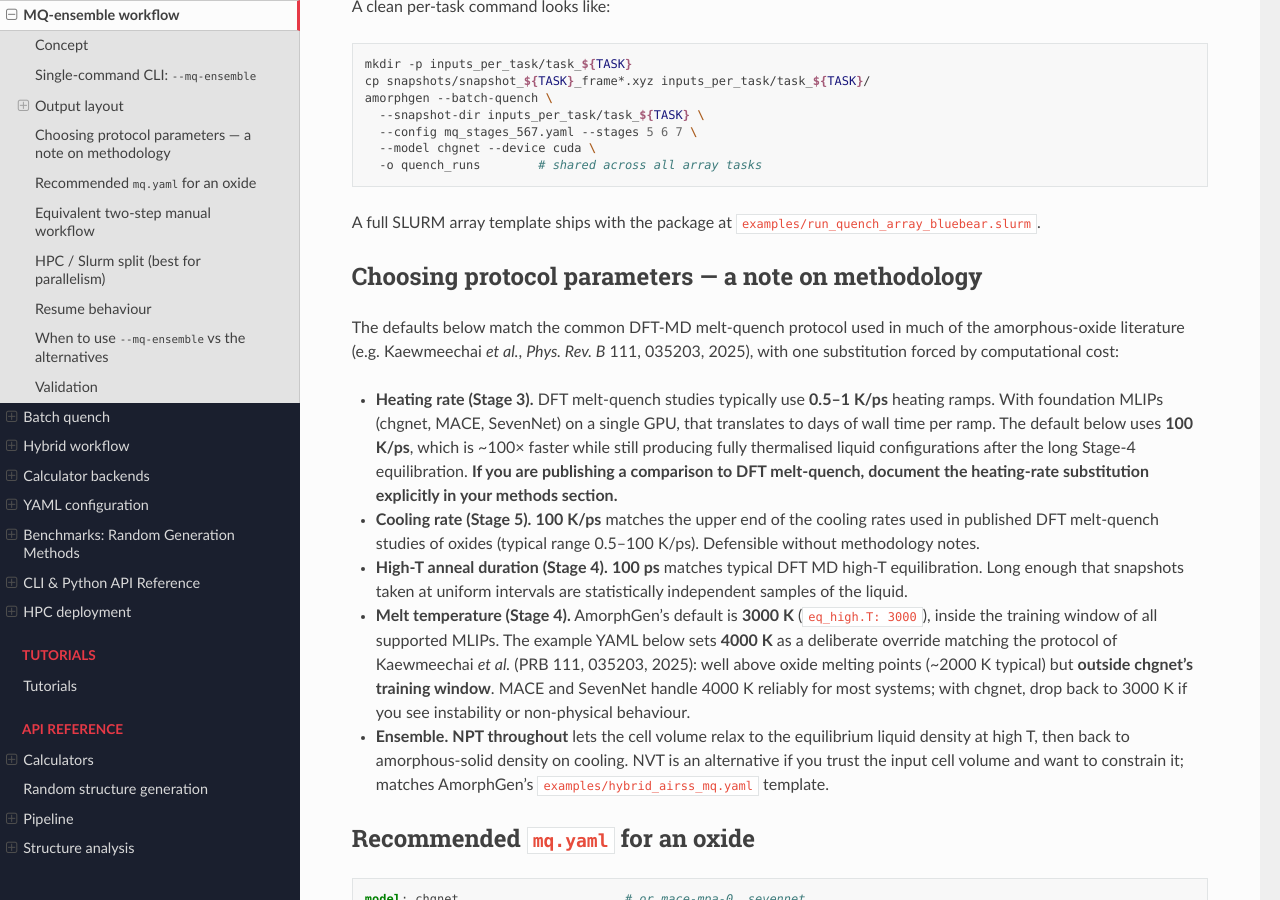
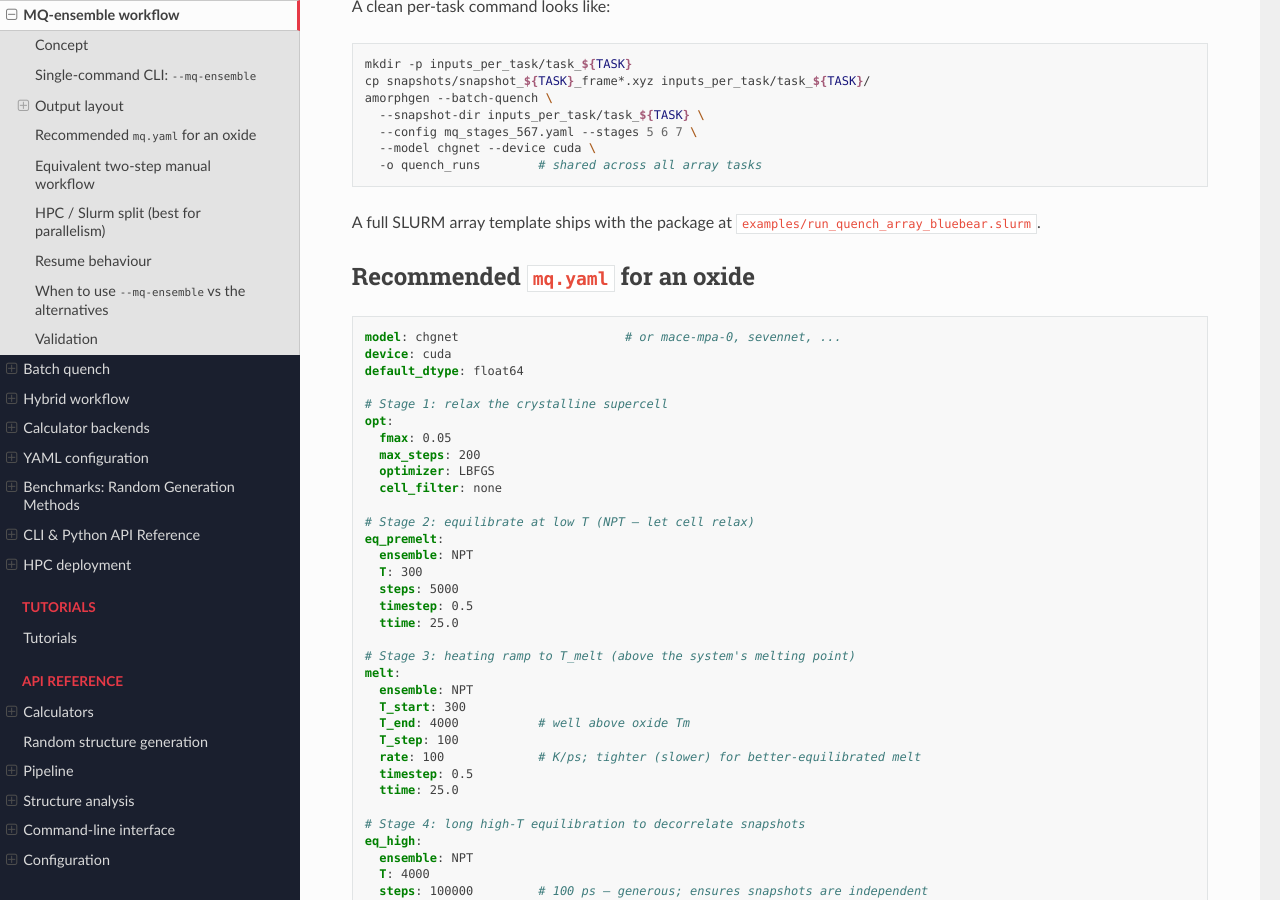
Before and after one commit to SMTG-Bham/AmorphGen, a Sphinx documentation site: the page built from docs/guides/mq-ensemble.md, in a window 1280 px wide and 900 px high, scrolled down 1645 px. Built offline with Sphinx 7.4.7 and the Read the Docs theme 3.1.0, drawn with Linux system fonts in a browser that asks for light colours.

Commit message:
Update mq-ensemble.md

```diff
--- a/docs/guides/mq-ensemble.md
+++ b/docs/guides/mq-ensemble.md
@@ -83,15 +83,6 @@ amorphgen --batch-quench \
 A full SLURM array template ships with the package at
 `examples/run_quench_array_bluebear.slurm`.
 
-## Choosing protocol parameters — a note on methodology
-
-The defaults below match the common DFT-MD melt-quench protocol used in much of the amorphous-oxide literature (e.g. Kaewmeechai *et al.*, *Phys. Rev. B* 111, 035203, 2025), with one substitution forced by computational cost:
-
-- **Heating rate (Stage 3).** DFT melt-quench studies typically use **0.5–1 K/ps** heating ramps. With foundation MLIPs (chgnet, MACE, SevenNet) on a single GPU, that translates to days of wall time per ramp. The default below uses **100 K/ps**, which is ~100× faster while still producing fully thermalised liquid configurations after the long Stage-4 equilibration. **If you are publishing a comparison to DFT melt-quench, document the heating-rate substitution explicitly in your methods section.**
-- **Cooling rate (Stage 5).** **100 K/ps** matches the upper end of the cooling rates used in published DFT melt-quench studies of oxides (typical range 0.5–100 K/ps). Defensible without methodology notes.
-- **High-T anneal duration (Stage 4).** **100 ps** matches typical DFT MD high-T equilibration. Long enough that snapshots taken at uniform intervals are statistically independent samples of the liquid.
-- **Melt temperature (Stage 4).** AmorphGen's default is **3000 K** (`eq_high.T: 3000`), inside the training window of all supported MLIPs. The example YAML below sets **4000 K** as a deliberate override matching the protocol of Kaewmeechai *et al.* (PRB 111, 035203, 2025): well above oxide melting points (~2000 K typical) but **outside chgnet's training window**. MACE and SevenNet handle 4000 K reliably for most systems; with chgnet, drop back to 3000 K if you see instability or non-physical behaviour.
-- **Ensemble.** **NPT throughout** lets the cell volume relax to the equilibrium liquid density at high T, then back to amorphous-solid density on cooling. NVT is an alternative if you trust the input cell volume and want to constrain it; matches AmorphGen's `examples/hybrid_airss_mq.yaml` template.
 
 ## Recommended `mq.yaml` for an oxide
 
```
